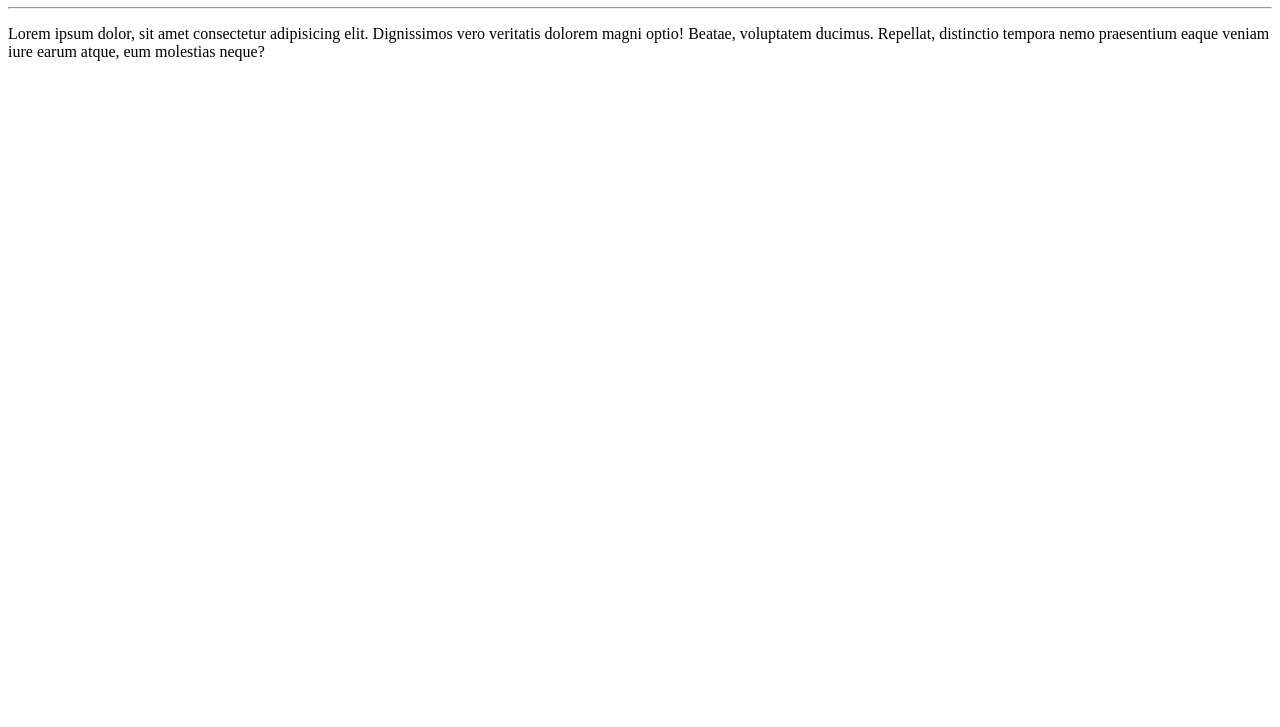
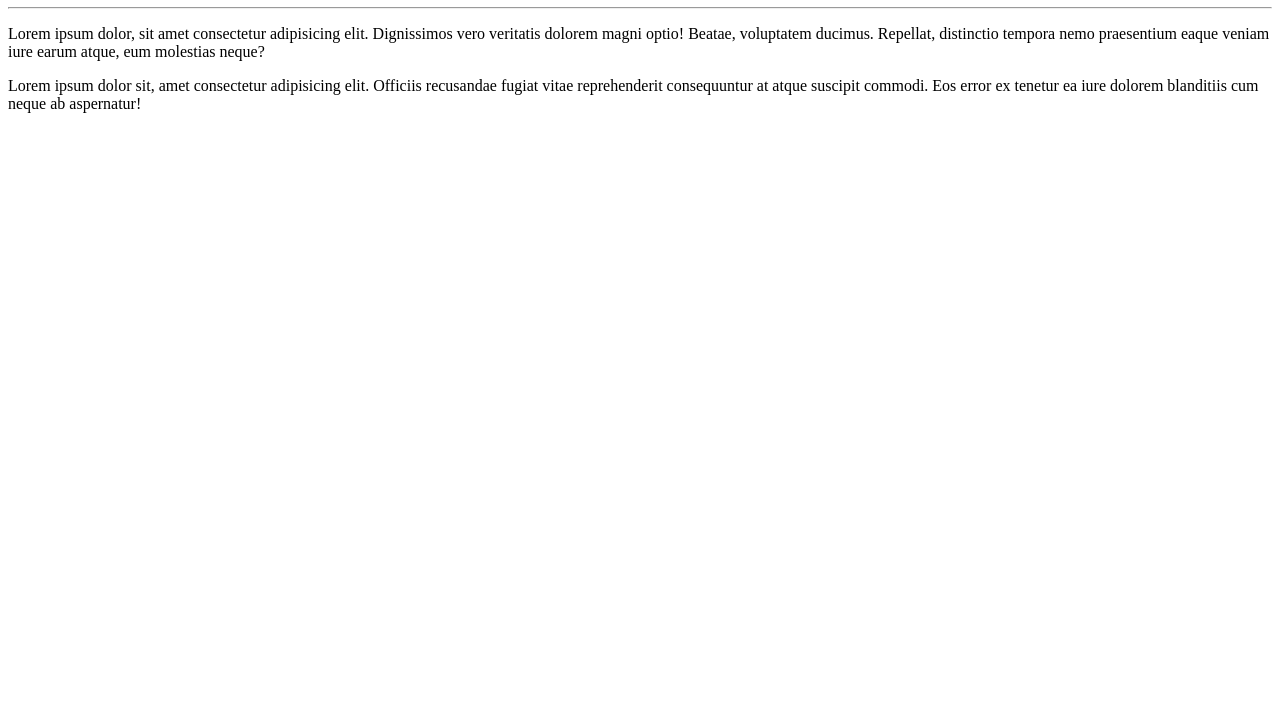
Before and after one commit to thigobaco/Ola-Mundo, a plain HTML site: page site-exemplo/index.html in a window 1280 px wide. Shown: the part 73-800 px from the top of the page. Drawn offline with Linux system fonts and the light colour scheme.

Commit message:
adicionei um parágrafo

```diff
--- a/site-exemplo/index.html
+++ b/site-exemplo/index.html
@@ -10,5 +10,6 @@
     <h1>Olá, Mundo</h1>
     <hr>
     <p>Lorem ipsum dolor, sit amet consectetur adipisicing elit. Dignissimos vero veritatis dolorem magni optio! Beatae, voluptatem ducimus. Repellat, distinctio tempora nemo praesentium eaque veniam iure earum atque, eum molestias neque?</p>
+    Lorem ipsum dolor sit, amet consectetur adipisicing elit. Officiis recusandae fugiat vitae reprehenderit consequuntur at atque suscipit commodi. Eos error ex tenetur ea iure dolorem blanditiis cum neque ab aspernatur!
 </body>
 </html>
```
